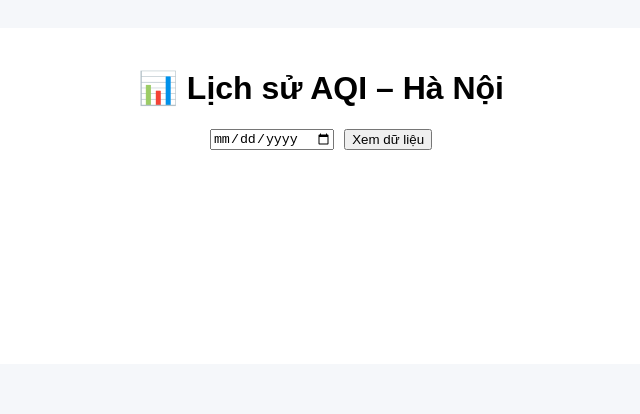
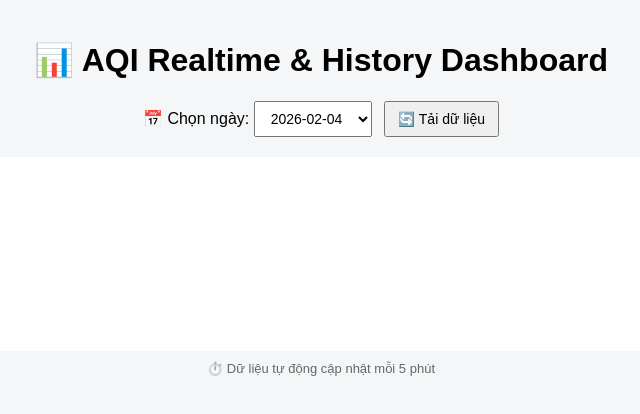
Before and after one commit to ShimeKano/iot-realtime-calendar-dashboard, a plain HTML site: page frontend/index.html in a window 1280 px wide. Shown: the whole page, without its empty margins (319-959 px from the left). Drawn offline with nearby package versions, Linux system fonts and the light colour scheme; no server answers.

Commit message:
Update AQI Dashboard layout and functionality

```diff
--- a/frontend/index.html
+++ b/frontend/index.html
@@ -2,14 +2,16 @@
 <html lang="vi">
 <head>
   <meta charset="UTF-8" />
-  <title>Dashboard AQI Thời Gian Thực & Lịch Sử</title>
+  <title>Dashboard AQI Realtime</title>
 
+  <!-- Chart.js CDN -->
   <script src="https://cdn.jsdelivr.net/npm/chart.js"></script>
 
   <style>
     body {
       font-family: Arial, sans-serif;
-      background: #f5f7fa;
+      background: #f4f6f8;
+      margin: 0;
       padding: 20px;
     }
 
@@ -17,92 +19,143 @@
       text-align: center;
     }
 
-    .box {
+    .controls {
+      display: flex;
+      justify-content: center;
+      gap: 12px;
+      margin-bottom: 20px;
+    }
+
+    select, button {
+      padding: 8px 12px;
+      font-size: 14px;
+    }
+
+    .chart-container {
+      width: 90%;
       max-width: 900px;
       margin: auto;
-      background: white;
+      background: #fff;
       padding: 20px;
-      border-radius: 10px;
+      border-radius: 8px;
     }
 
-    .controls {
-      margin-bottom: 20px;
-      display: flex;
-      gap: 10px;
-      justify-content: center;
-    }
-
-    canvas {
-      margin-top: 20px;
+    .note {
+      text-align: center;
+      margin-top: 10px;
+      font-size: 13px;
+      color: #666;
     }
   </style>
 </head>
 
 <body>
-  <div class="box">
-    <h1>📊 Lịch sử AQI – Hà Nội</h1>
+
+<h1>📊 AQI Realtime & History Dashboard</h1>
 
 <div class="controls">
-      <input type="date" id="datePicker" />
-      <button onclick="loadHistory()">Xem dữ liệu</button>
+  <label>
+    📅 Chọn ngày:
+    <select id="dateSelect"></select>
+  </label>
+
+  <button onclick="loadData()">🔄 Tải dữ liệu</button>
 </div>
 
+<div class="chart-container">
   <canvas id="aqiChart"></canvas>
 </div>
 
+<div class="note">
+  ⏱️ Dữ liệu tự động cập nhật mỗi 5 phút
+</div>
+
 <script>
+  const API_URL = "/api/GetHistory";
+  const AUTO_REFRESH_MS = 5 * 60 * 1000;
+
   let chart;
 
-    async function loadHistory() {
-      const date = document.getElementById("datePicker").value;
-      let url = "/api/GetHistory";
-      if (date) url += "?date=" + date;
+  // Tạo dropdown ngày (7 ngày gần nhất)
+  function initDateDropdown() {
+    const select = document.getElementById("dateSelect");
+    select.innerHTML = "";
+
+    for (let i = 0; i < 7; i++) {
+      const d = new Date();
+      d.setDate(d.getDate() - i);
+
+      const yyyy = d.getFullYear();
+      const mm = String(d.getMonth() + 1).padStart(2, "0");
+      const dd = String(d.getDate()).padStart(2, "0");
+
+      const dateStr = `${yyyy}-${mm}-${dd}`;
+
+      const option = document.createElement("option");
+      option.value = dateStr;
+      option.text = dateStr;
+
+      select.appendChild(option);
+    }
+  }
+
+  async function loadData() {
+    const date = document.getElementById("dateSelect").value;
+    let url = API_URL;
+
+    if (date) {
+      url += `?date=${date}`;
+    }
 
     const res = await fetch(url);
     const json = await res.json();
 
-      const labels = json.data.map(d => d.time);
-      const aqiData = json.data.map(d => d.aqi);
-
-      drawChart(labels, aqiData);
+    renderChart(json.data || []);
   }
 
-    function drawChart(labels, data) {
+  function renderChart(data) {
+    const labels = data.map(d => d.time);
+    const values = data.map(d => d.aqi);
+
+    if (chart) {
+      chart.destroy();
+    }
+
     const ctx = document.getElementById("aqiChart");
-
-      if (chart) chart.destroy();
 
     chart = new Chart(ctx, {
       type: "line",
       data: {
-          labels: labels,
+        labels,
         datasets: [{
           label: "AQI",
-            data: data,
-            borderColor: "red",
-            backgroundColor: "rgba(255,0,0,0.2)",
-            tension: 0.3
+          data: values,
+          borderColor: "rgb(75, 192, 192)",
+          tension: 0.3,
+          fill: false
         }]
       },
       options: {
         responsive: true,
+        plugins: {
+          legend: { display: true }
+        },
         scales: {
           y: {
-              title: {
-                display: true,
-                text: "Chỉ số AQI"
-              }
-            },
-            x: {
-              title: {
-                display: true,
-                text: "Thời gian"
-              }
+            beginAtZero: true
           }
         }
       }
     });
   }
+
+  // Auto refresh
+  setInterval(loadData, AUTO_REFRESH_MS);
+
+  // Init
+  initDateDropdown();
+  loadData();
 </script>
+
 </body>
 </html>
```
Lines whose indentation alone changed are shown as unchanged.
